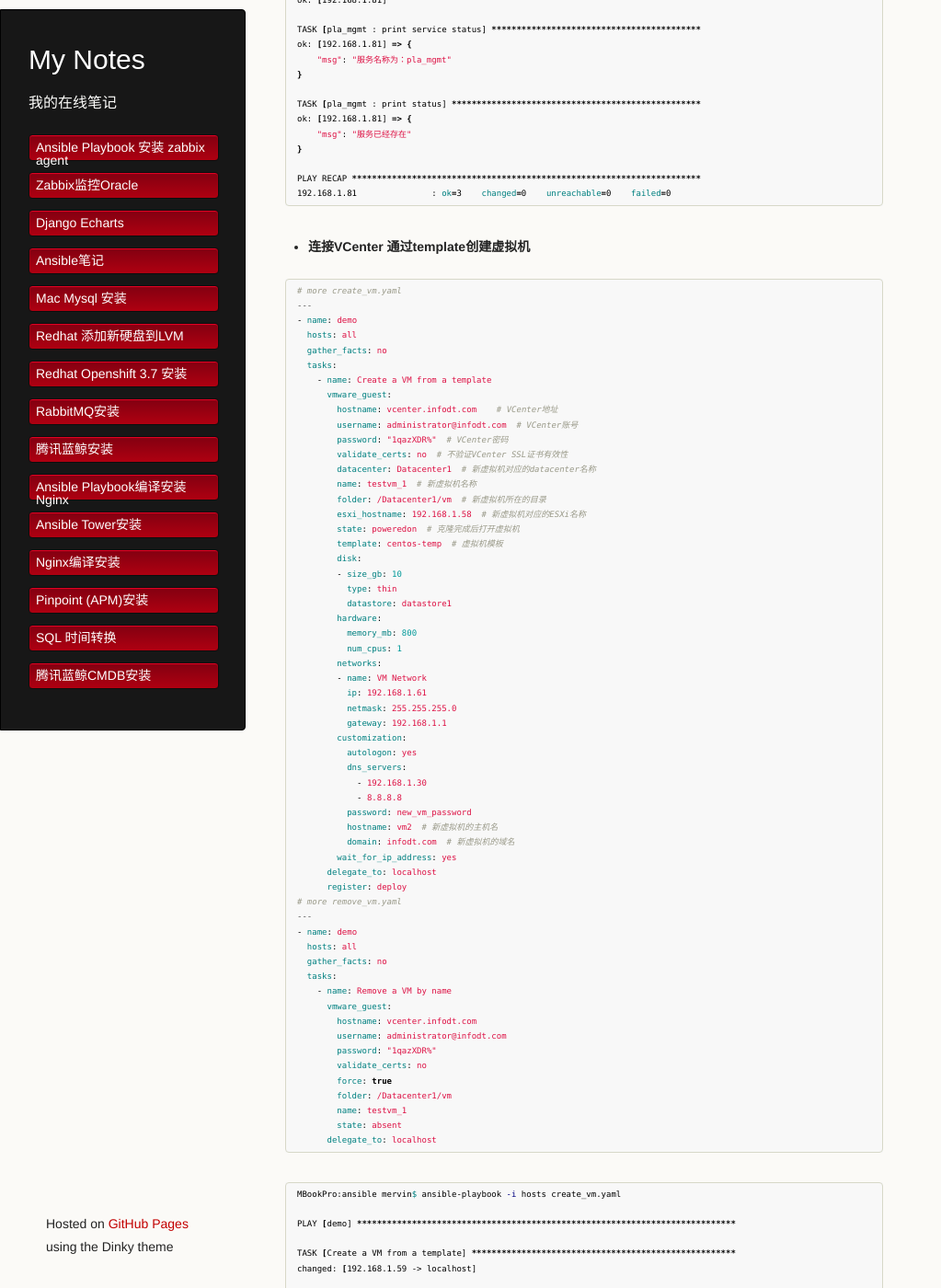
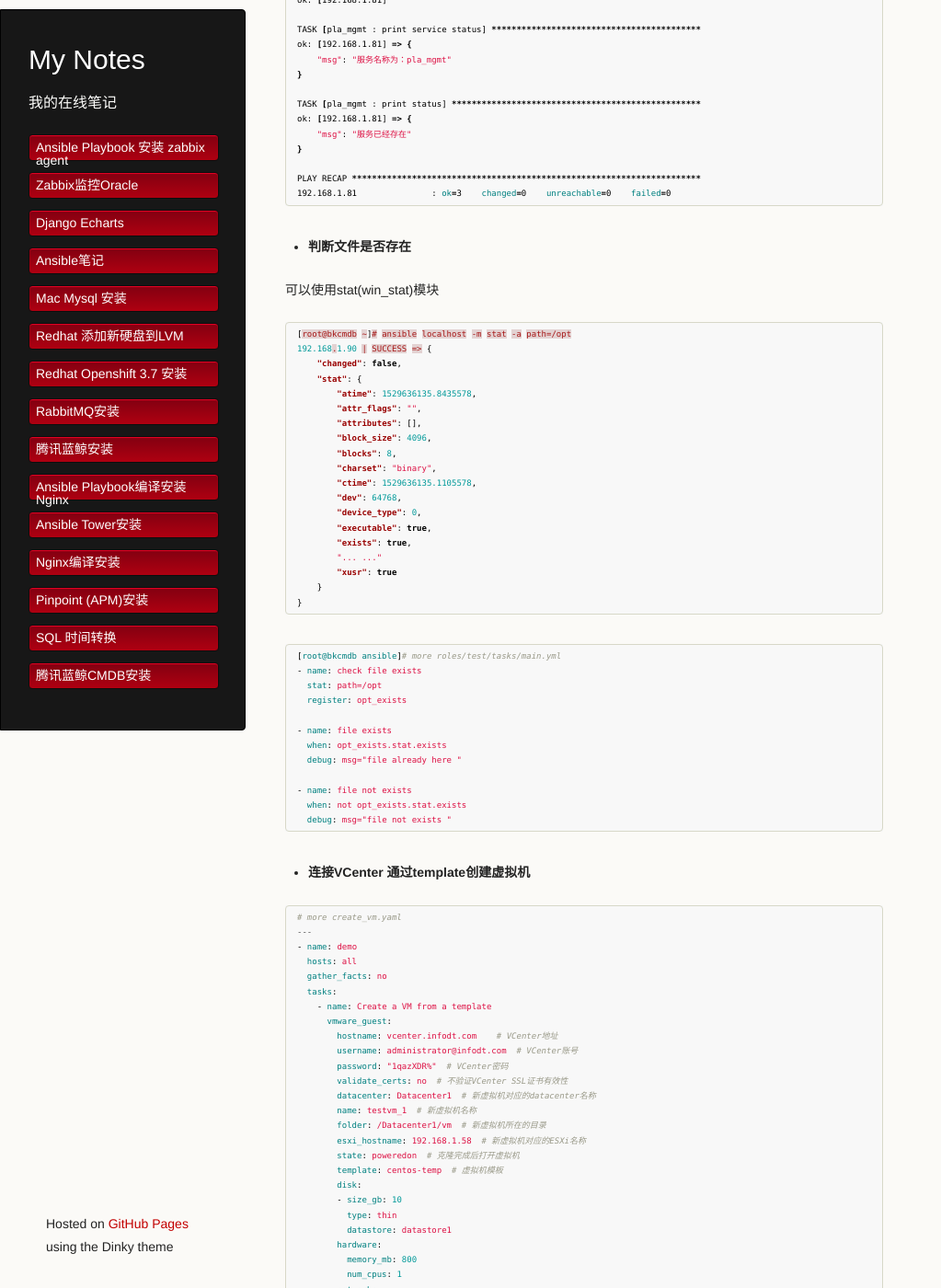
Before and after one commit to MerinYan/MerinYan.github.io, a Jekyll site: the page built from _posts/2018-06-01-ansible-comment.md, in a window 1280 px wide and 1400 px high, scrolled down 2867 px. Shown: the whole window at 92% size, without its empty margins (0-1023 px from the left). Built offline with Jekyll 4.4.1, drawn with Linux system fonts in a browser that asks for light colours; some of the changed text lies outside the part shown.

Commit message:
update ansible Windows 配置

````diff
--- a/_posts/2018-06-01-ansible-comment.md
+++ b/_posts/2018-06-01-ansible-comment.md
@@ -175,6 +175,48 @@
 192.168.1.81               : ok=3    changed=0    unreachable=0    failed=0
 ```
 
+* **判断文件是否存在**
+
+可以使用stat(win_stat)模块
+
+```json
+[root@bkcmdb ~]# ansible localhost -m stat -a path=/opt
+192.168.1.90 | SUCCESS => {
+    "changed": false,
+    "stat": {
+        "atime": 1529636135.8435578,
+        "attr_flags": "",
+        "attributes": [],
+        "block_size": 4096,
+        "blocks": 8,
+        "charset": "binary",
+        "ctime": 1529636135.1105578,
+        "dev": 64768,
+        "device_type": 0,
+        "executable": true,
+        "exists": true,
+        "... ..."
+        "xusr": true
+    }
+}
+```
+
+```yml
+[root@bkcmdb ansible]# more roles/test/tasks/main.yml
+- name: check file exists
+  stat: path=/opt
+  register: opt_exists
+
+- name: file exists
+  when: opt_exists.stat.exists
+  debug: msg="file already here {{ opt_exists.stat.path }}"
+
+- name: file not exists
+  when: not opt_exists.stat.exists
+  debug: msg="file not exists {{ opt_exists.stat.path }}"
+```
+
+
 * **连接VCenter 通过template创建虚拟机**
 
 ```yml
@@ -298,3 +340,22 @@
 Set-Item -Path WSMan:\localhost\Service\Auth\Basic -Value $true
 winrm set winrm/config/service '@{AllowUnencrypted="true"}'
 ```
+
+* **常见故障3**
+
+管理Windows报错：
+```ansible
+192.168.1.81 | UNREACHABLE! => {
+    "changed": false,
+    "msg": "plaintext: the specified credentials were rejected by the server",
+    "unreachable": true
+}
+```
+
+解决办法：
+```powershell
+Set-Item -Path WSMan:\localhost\Service\Auth\Basic -Value $true
+winrm set winrm/config/service '@{AllowUnencrypted="true"}'
+或者确保Basic认证，然后ansible使用SSL方式连接（5986）
+Set-Item -Path WSMan:\localhost\Service\Auth\Basic -Value $true
+```
````
